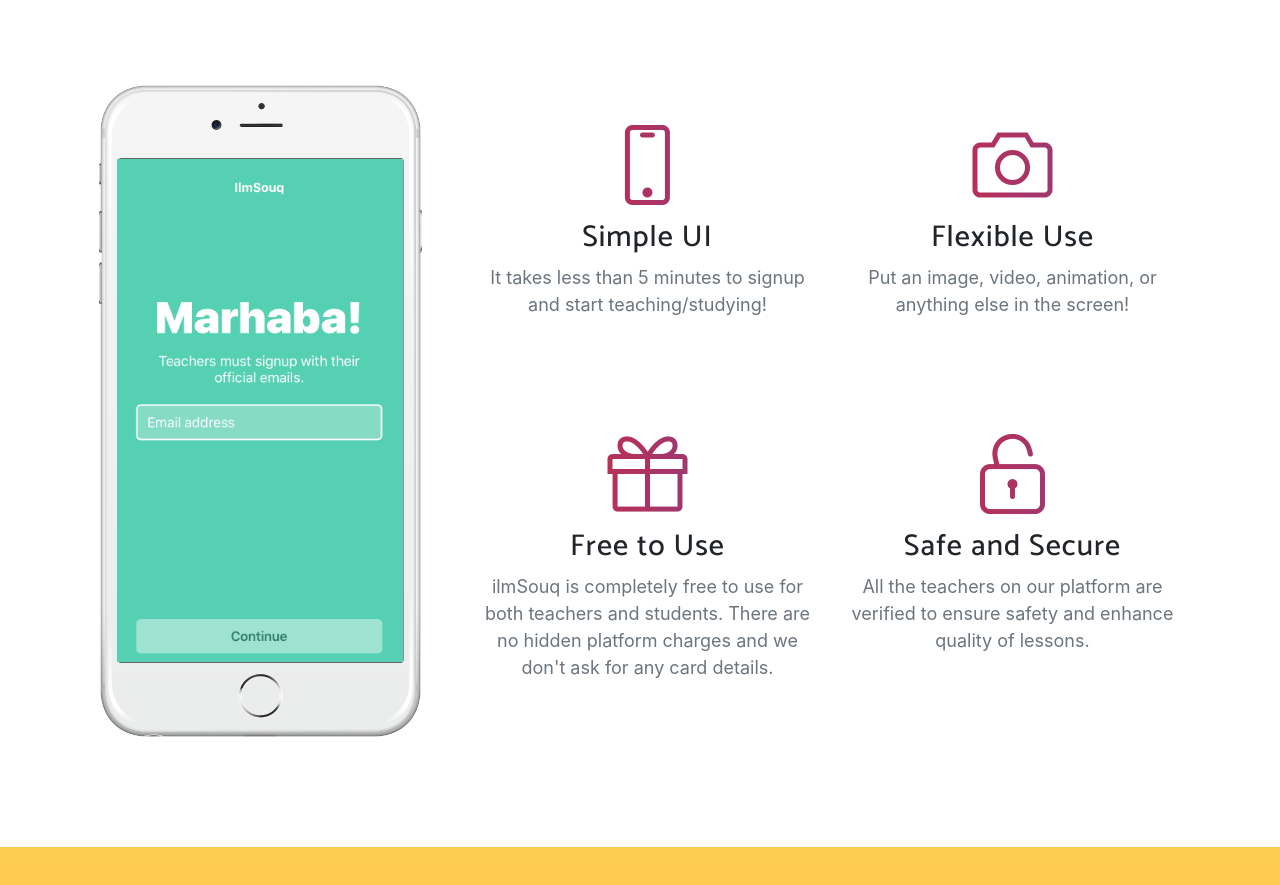
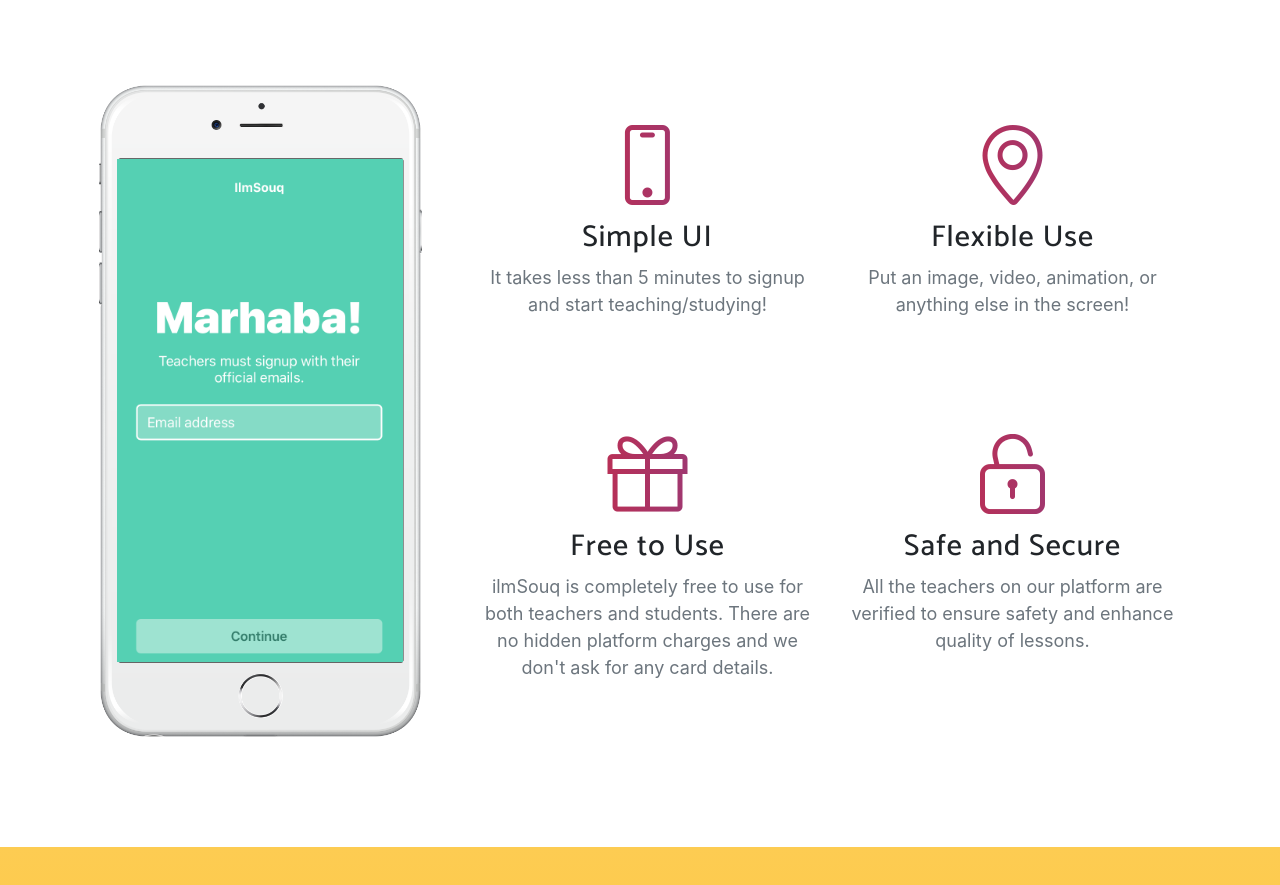
Before and after one commit to EccentricEngineer/ilmSouq, a website with bundled scripts: page index.html in a window 1280 px wide. Shown: the part 1700-2585 px from the top of the page. Built offline with nearby package versions, Linux system fonts and the light colour scheme; a web font is replaced by a local one.

Commit message:
Location update

```diff
--- a/index.html
+++ b/index.html
@@ -134,7 +134,7 @@
               </div>
               <div class="col-lg-6">
                 <div class="feature-item">
-                  <i class="icon-camera text-primary"></i>
+                  <i class="icon-location-pin text-primary"></i>
                   <h3>Flexible Use</h3>
                   <p class="text-muted">Put an image, video, animation, or anything else in the screen!</p>
                 </div>
```
